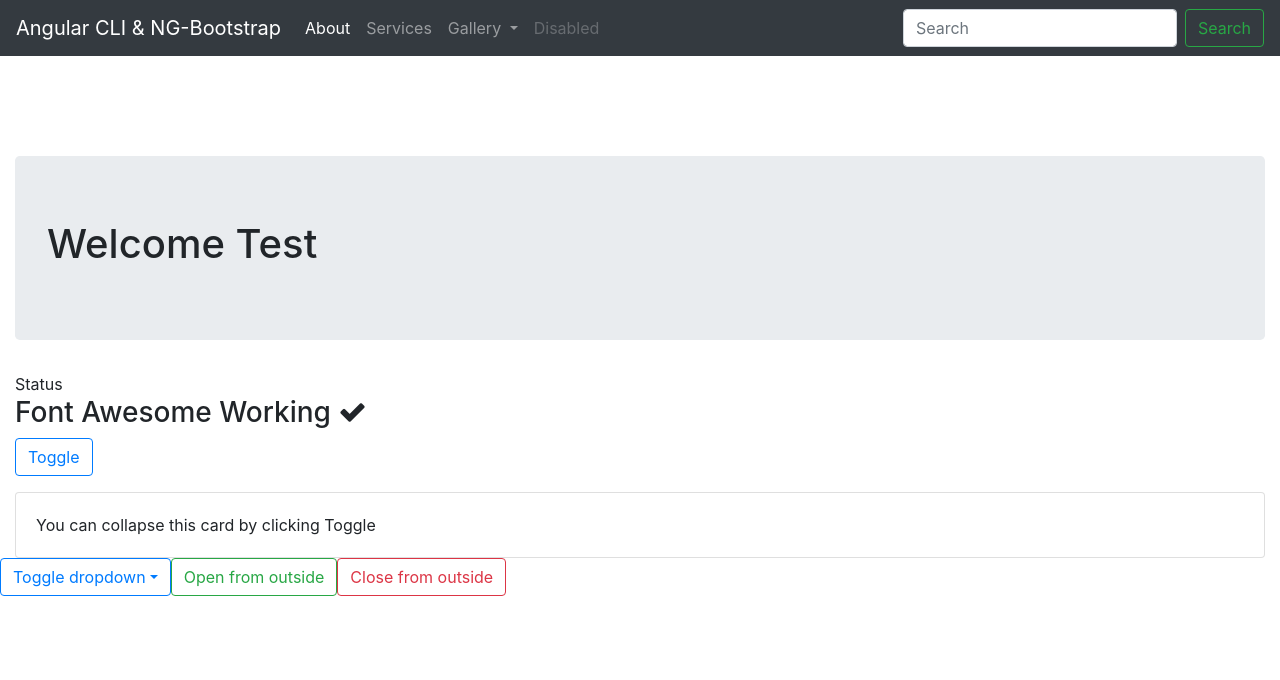
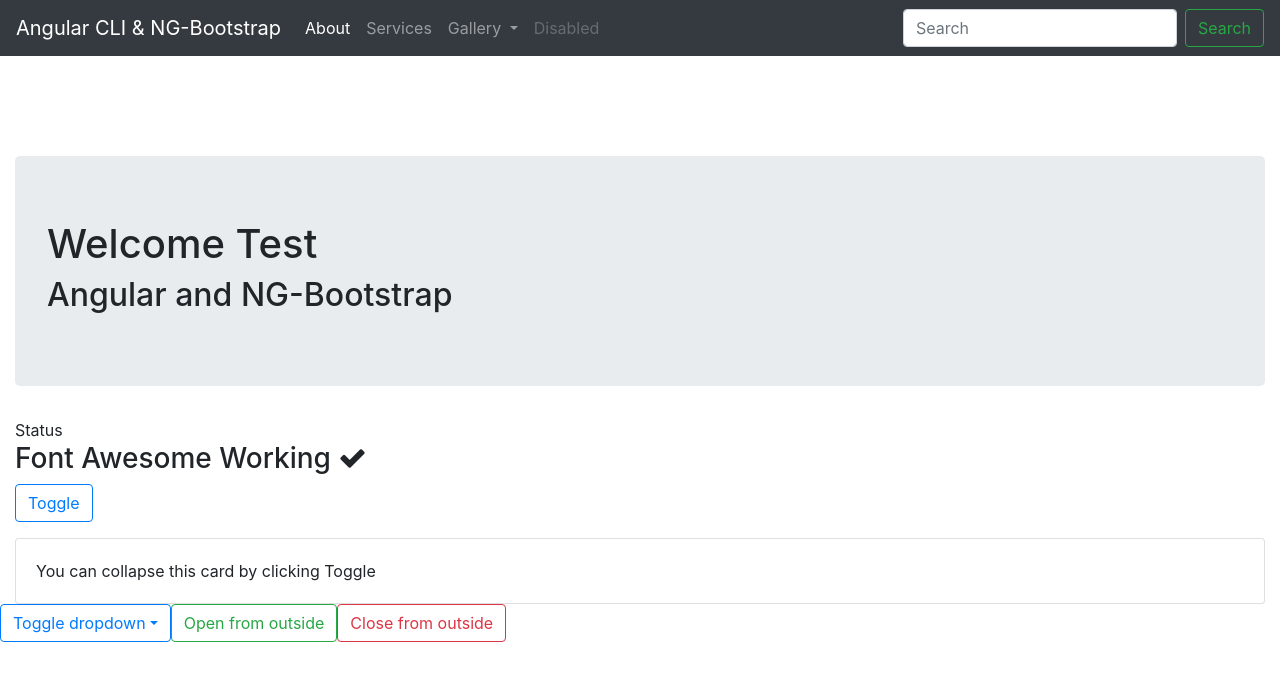
Before and after one commit to aadenco/aadenco-angular, an Angular app: page /home in a window 1280 px wide. Shown: the top 680 px of the page. Built offline with nearby package versions, Linux system fonts and the light colour scheme.

Commit message:
added title

```diff
--- a/src/app/components/home/home.component.ts
+++ b/src/app/components/home/home.component.ts
@@ -7,6 +7,8 @@
 })
 export class HomeComponent implements OnInit {
 
+  title = 'Angular and NG-Bootstrap';
+
   constructor() { }
 
   ngOnInit() {
```
